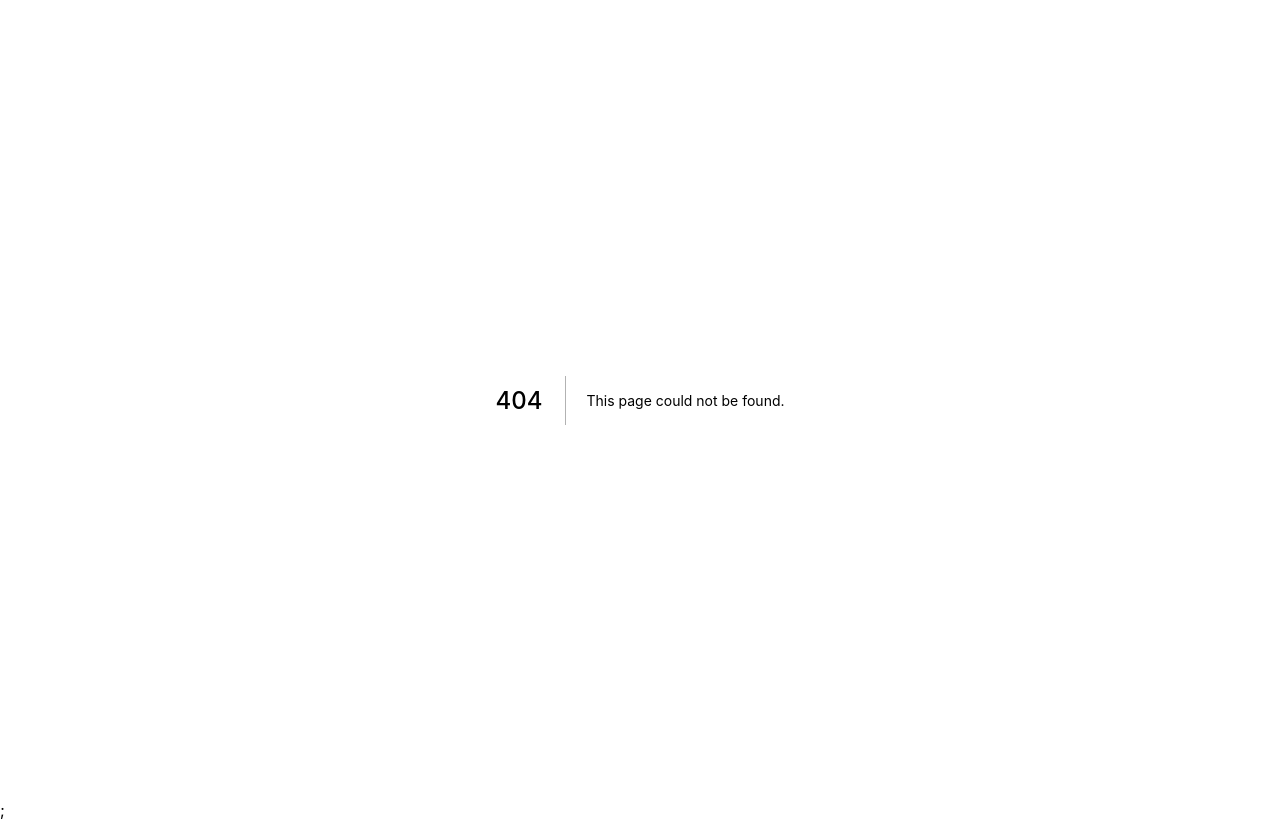
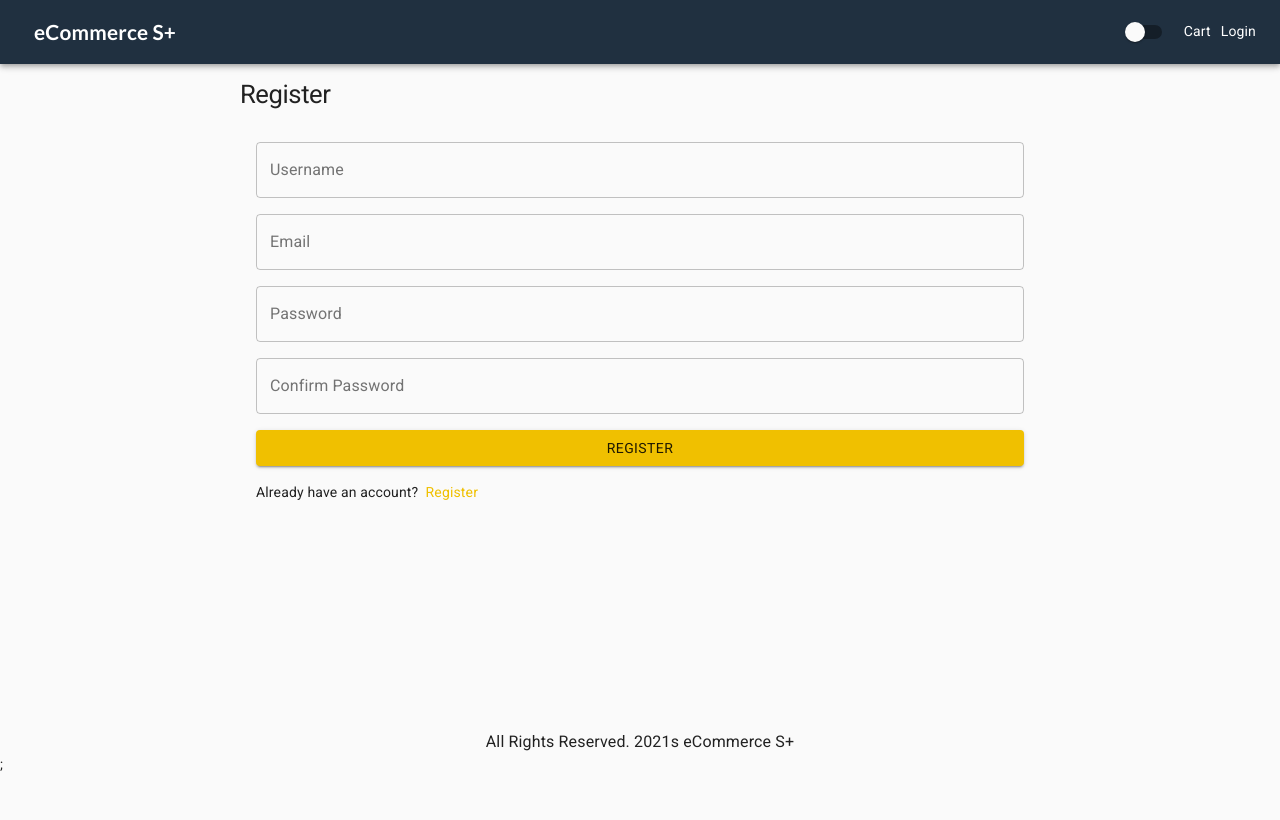
Before and after one commit to salikzquidz/ecommerce, a Next.js app: page /register in a window 1280 px wide. Before the commit this address had no page. Built offline with nearby package versions, Linux system fonts and the light colour scheme; a web font is replaced by a local one.

Commit message:
register page

```diff
--- /dev/null
+++ b/pages/register.js
@@ -0,0 +1,124 @@
+import React, { useContext, useEffect, useState } from "react";
+import NextLink from "next/link";
+import Cookies from "js-cookie";
+import Layout from "../components/Layout";
+import {
+  Typography,
+  List,
+  ListItem,
+  TextField,
+  Button,
+  Link,
+} from "@material-ui/core";
+import useStyles from "../utils/styles";
+import axios from "axios";
+import { Store } from "../utils/Store";
+import { useRouter } from "next/router";
+
+export default function Register() {
+  const classes = useStyles();
+
+  const [name, setName] = useState("");
+
+  const [email, setEmail] = useState("");
+  const [password, setPassword] = useState("");
+  const [confirmPassword, setConfirmPassword] = useState("");
+
+  const { state, dispatch } = useContext(Store);
+  const { userInfo } = state;
+
+  const router = useRouter();
+
+  const { redirect } = router.query; // contoh query : ?redirect=/whateverroute
+  useEffect(() => {
+    if (userInfo) {
+      router.push("/");
+    }
+  }, []);
+  const submitHandler = async (e) => {
+    e.preventDefault(0);
+    if (password !== confirmPassword) {
+      alert("Password dont match");
+    }
+    try {
+      const { data } = await axios.post("/api/users/register", {
+        name,
+        email,
+        password,
+      });
+      // console.log(data);
+      dispatch({ type: "USER_LOGIN", payload: data });
+      Cookies.set("userInfo", data);
+      router.push(redirect || "/"); // if redirect is null, redirect user to homepage
+      // alert("Success login");
+    } catch (error) {
+      alert(error.response ? error.response.data.message : error.message);
+    }
+  };
+
+  return (
+    <Layout title="Register">
+      <form action="" className={classes.loginForm} onSubmit={submitHandler}>
+        <Typography variant="h1">Register</Typography>
+        <List>
+          <ListItem>
+            <TextField
+              variant="outlined"
+              fullWidth
+              id="name"
+              label="Username"
+              inputProps={{ type: "text" }}
+              onChange={(e) => setName(e.target.value)}
+            ></TextField>
+          </ListItem>
+
+          <ListItem>
+            <TextField
+              variant="outlined"
+              fullWidth
+              id="email"
+              label="Email"
+              inputProps={{ type: "email" }}
+              onChange={(e) => setEmail(e.target.value)}
+            ></TextField>
+          </ListItem>
+
+          <ListItem>
+            <TextField
+              variant="outlined"
+              fullWidth
+              id="password"
+              label="Password"
+              inputProps={{ type: "password" }}
+              onChange={(e) => setPassword(e.target.value)}
+            ></TextField>
+          </ListItem>
+
+          <ListItem>
+            <TextField
+              variant="outlined"
+              fullWidth
+              id="confirmPassword"
+              label="Confirm Password"
+              inputProps={{ type: "password" }}
+              onChange={(e) => setConfirmPassword(e.target.value)}
+            ></TextField>
+          </ListItem>
+
+          <ListItem>
+            <Button variant="contained" type="submit" fullWidth color="primary">
+              Register
+            </Button>
+          </ListItem>
+
+          <ListItem>
+            Already have an account? &nbsp;
+            <NextLink href={`/login?redirect=${redirect || "/"}`} passHref>
+              <Link>Register</Link>
+            </NextLink>
+          </ListItem>
+        </List>
+      </form>
+    </Layout>
+  );
+}
```
